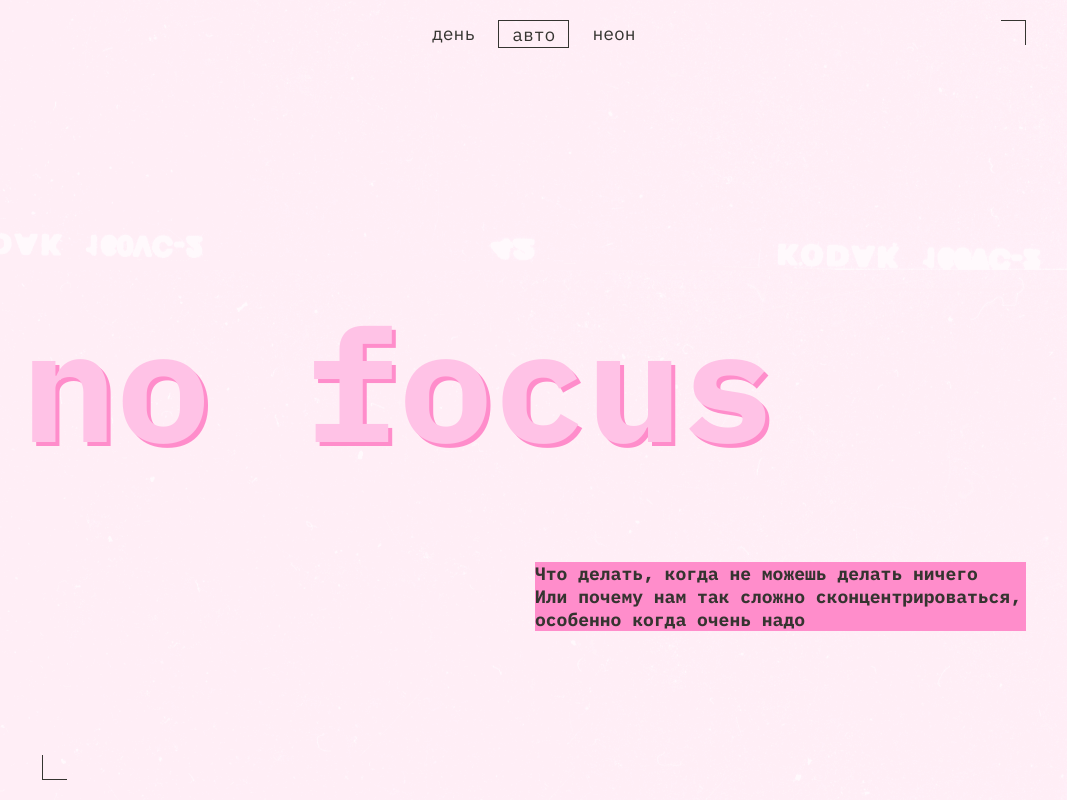
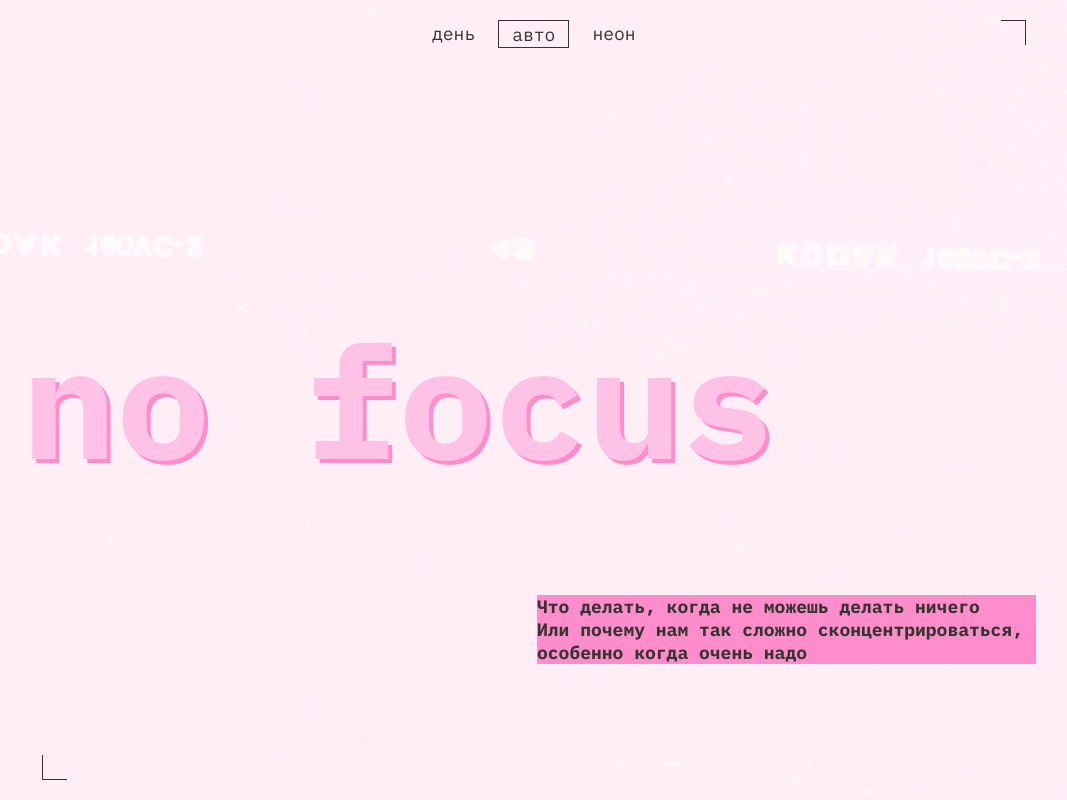
Before and after one commit to anton-orlov55/slozhno-sosredotochitsya-fd, a plain HTML site: page index.html in a window 1280 px wide. Shown: the top 800 px of the page, without its empty margins (106-1173 px from the left). Drawn offline with Linux system fonts and the light colour scheme.

Commit message:
Исправленная версия 3 итерация 09.03.25

```diff
--- a/index.html
+++ b/index.html
@@ -46,16 +46,16 @@
         </ul>
       </nav>
       <h1 class="hero-vision hero-title">no focus</h1>
-        <div class="hero_description">
-          <article class="hero_description-text title-decor hero_description">
+      <article class="hero_description-text title-decor">
         Что делать, когда не можешь делать ничего <br />Или почему нам так
         сложно сконцентрироваться, особенно когда очень надо
       </article>
-        </div>
     </header>
     <main>
       <section class="main-information option-more">
-        <h2 class="main-information_title option-more-title">Почему сосредоточиться так сложно</h2>
+        <h2 class="main-information_title option-more-title">
+          Почему сосредоточиться так сложно
+        </h2>
         <div class="main-information-content option-more-content">
           <article>
             <h3 class="title-decor">Многозадачность</h3>
@@ -93,7 +93,9 @@
       </section>
 
       <section class="main-information option-other">
-       <h2 class="main-information-title option-other-title">Что снижает концентрацию внимания?</h2>
+        <h2 class="main-information-title option-other-title">
+          Что снижает концентрацию внимания?
+        </h2>
         <div class="main-information-content option-other-content">
           <article>
             <h3 class="title-decor">Многозадачность</h3>
@@ -245,7 +247,7 @@
         </div>
       </section>
     </main>
-    <footer class="decorated-zone footer">
+    <footer class="footer decorated-zone">
       <div class="hero-vision footer-title">focus</div>
     </footer>
   </body>
--- a/styles/style.css
+++ b/styles/style.css
@@ -29,7 +29,7 @@
   top: 13px;
 }
 
-.theme-dark .elem-dark-rec::before{
+.theme-dark .elem-dark-rec::before {
   content: "Rec";
   width: 19px;
   height: 19px;
@@ -37,7 +37,6 @@
   top: 0px;
   right: 15px;
   display: flex;
-
 }
 
 .theme-dark .elem-dark-rec::after {
@@ -52,20 +51,23 @@
   box-shadow: 0px 0px 4px 2px #ff0070;
 }
 
- .title-decor{
+.title-decor {
   background-color: var(--accent-color-shadow);
 }
 
-.decorated-zone {
-  display: flex;
-  flex-direction: column;
+.header {
+  display: grid;
+  grid-template-rows: 1fr min-content 1fr;
   height: 100vh;
-  position: relative;
   margin: 0px 10px 0px 10px;
   min-height: 668px;
 }
 
-.hero-vision{
+.decorated-zone {
+  position: relative;
+}
+
+.hero-vision {
   font-family: "IBM Plex mono", monospace;
   font-size: clamp(7.25rem, 5.7694rem + 6.3174vw, 9.8125rem);
   line-height: 82.5%;
@@ -73,10 +75,7 @@
   color: var(--accent-color-font-title);
   text-shadow: 4px 4px var(--accent-color-shadow);
 }
-.hero-title{
-  margin-block-start: 55px;
-  margin-block-end: 55px;
-}
+
 .decorated-zone::before {
   content: "";
   width: 25px;
@@ -144,11 +143,6 @@
   border: 1px solid var(--accent-color--border-opacity);
 }
 
-.hero_description {
-  display: flex;
-  justify-content: flex-end;
-}
-
 .hero_description-text {
   margin-bottom: 6px;
   font-family: "IBM Plex mono", monospace;
@@ -156,18 +150,17 @@
   font-weight: bold;
   letter-spacing: 0;
   text-align: start;
-  display: flex;
-  align-items: center;
   color: var(--accent-color-font-border);
+  align-self: center;
 }
 
-.main-information{
+.main-information {
   display: grid;
   grid-template-columns: 1fr;
   gap: 20px;
 }
 
-.main-information-content{
+.main-information-content {
   display: grid;
   grid-template-columns: 1fr;
   gap: 20px;
@@ -187,7 +180,6 @@
 
 .option-yet-content {
   margin-top: 2px;
-
 }
 
 .block_title_mini {
@@ -268,14 +260,14 @@ img {
 }
 
 .footer {
-  margin-top: 0px;
+  height: 100vh;
+  margin: 0px 10px 0px 10px;
   display: grid;
   margin-top: 40px;
   min-height: 668px;
 }
 
 .footer-title {
-  display: flex;
   justify-self: center;
   align-self: center;
 }
@@ -293,10 +285,9 @@ img {
   border-bottom: 1px solid var(--accent-color-base);
 }
 
-.theme-dark .link-decor:hover{
+.theme-dark .link-decor:hover {
   border-bottom: 1px solid var(--accent-color-font-light);
 }
-
 
 @media (768px<=width<=1024px) {
   .page {
@@ -307,20 +298,18 @@ img {
     top: 23px;
   }
 
-  .decorated-zone {
+  .header {
     margin: 0px 20px 0px 20px;
-    min-height: 1024px ;
-
+    min-height: 1024px;
   }
 
-  .decorated-zone::before{
+  .decorated-zone::before {
     top: 20px;
   }
 
-  .decorated-zone::after{
+  .decorated-zone::after {
     bottom: 20px;
   }
-
 
   .header__theme-menu-list {
     display: flex;
@@ -332,7 +321,6 @@ img {
     margin: 0px 0px 0px 0px;
     gap: 10px;
     justify-content: end;
-
   }
 
   .header__theme-menu-item {
@@ -341,17 +329,16 @@ img {
 
   .hero-title {
     font-size: clamp(7.5rem, 7.5rem + 0vw, 7.5rem);
-    margin-block-start: 163px;
-    margin-block-end: 162px;
     margin-left: -20px;
   }
 
   .hero_description-text {
+    margin-top: -15px;
     margin-left: 364px;
-    margin-bottom: 152px;
+    align-self: center;
   }
 
-.option-more {
+  .option-more {
     grid-template-columns: minmax(236px, 30%) minmax(0px, 1fr);
     margin: 60px 20px 0px 20px;
   }
@@ -373,7 +360,7 @@ img {
     margin: 81px 20px 0 20px;
     grid-template-columns: 236px 1fr;
   }
-    .blocks_image {
+  .blocks_image {
     min-width: 728px;
     margin: 80px 20px 0px 20px;
   }
@@ -428,20 +415,18 @@ img {
     top: 23px;
   }
 
-  .decorated-zone {
+  .header {
     margin: 0px 20px 0px 20px;
     min-height: 768px;
-
   }
 
-  .decorated-zone::before{
+  .decorated-zone::before {
     top: 20px;
   }
 
-  .decorated-zone::after{
+  .decorated-zone::after {
     bottom: 20px;
   }
-
 
   .header__theme-menu {
     margin: 0px 377px 0px 377px;
@@ -464,18 +449,14 @@ img {
   }
 
   .hero-title {
-    margin-block-start: 261px;
-    margin-block-end: 114px;
     margin-left: -20px;
     font-size: 157px;
-  }
-
-  .hero_description {
-    margin-bottom: 114px;
+    align-self: center;
   }
 
   .hero_description-text {
-    max-width: 491px;
+    margin-left: 495px;
+    justify-self: end;
   }
 
   .option-more {
@@ -495,7 +476,7 @@ img {
     gap: 20px;
   }
 
-  .option-other-title{
+  .option-other-title {
     display: grid;
     grid-template-columns: 315px;
   }
@@ -520,7 +501,7 @@ img {
     gap: 20px;
   }
 
-    h2 {
+  h2 {
     grid-column: 1;
   }
 
```
Lines whose indentation alone changed are shown as unchanged.
